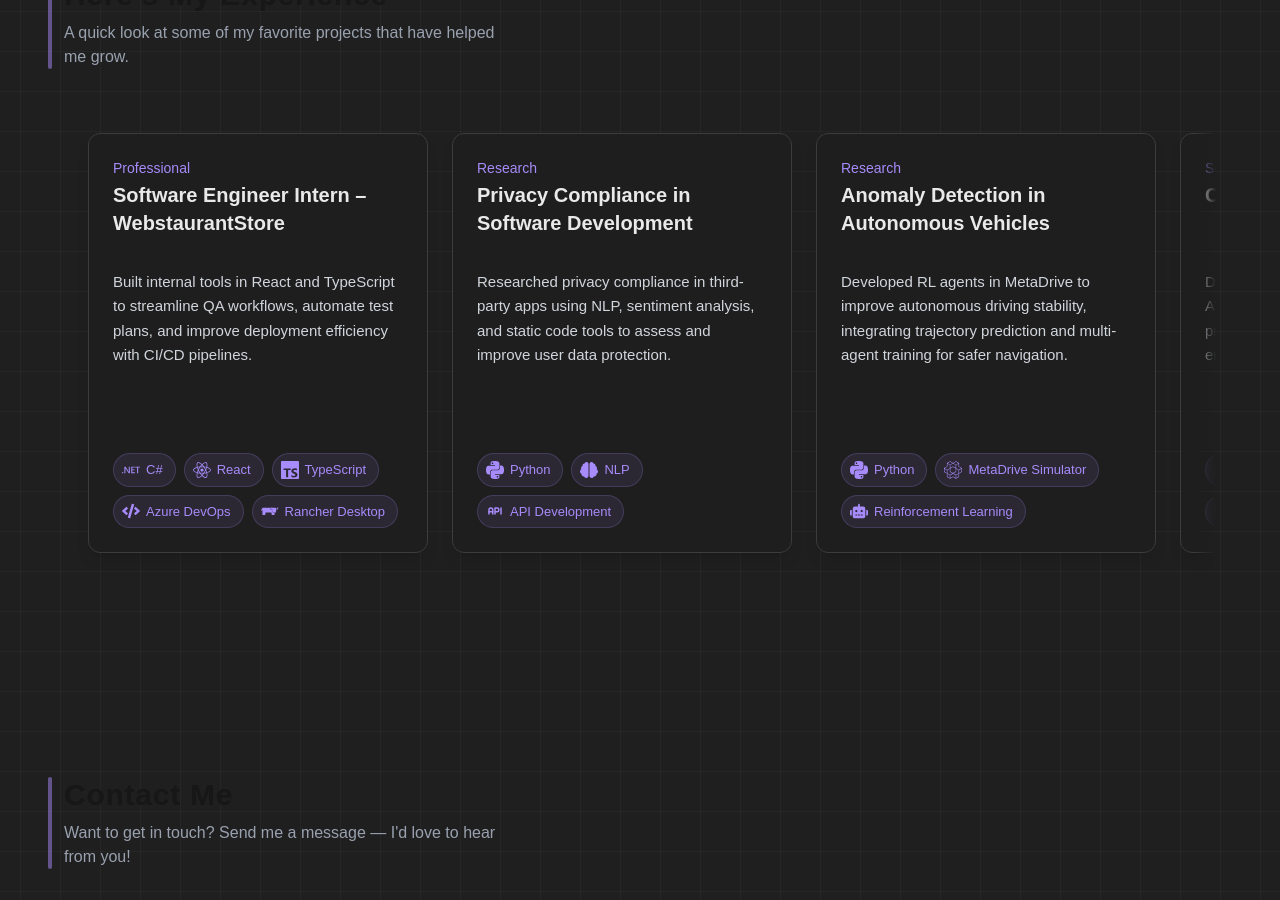
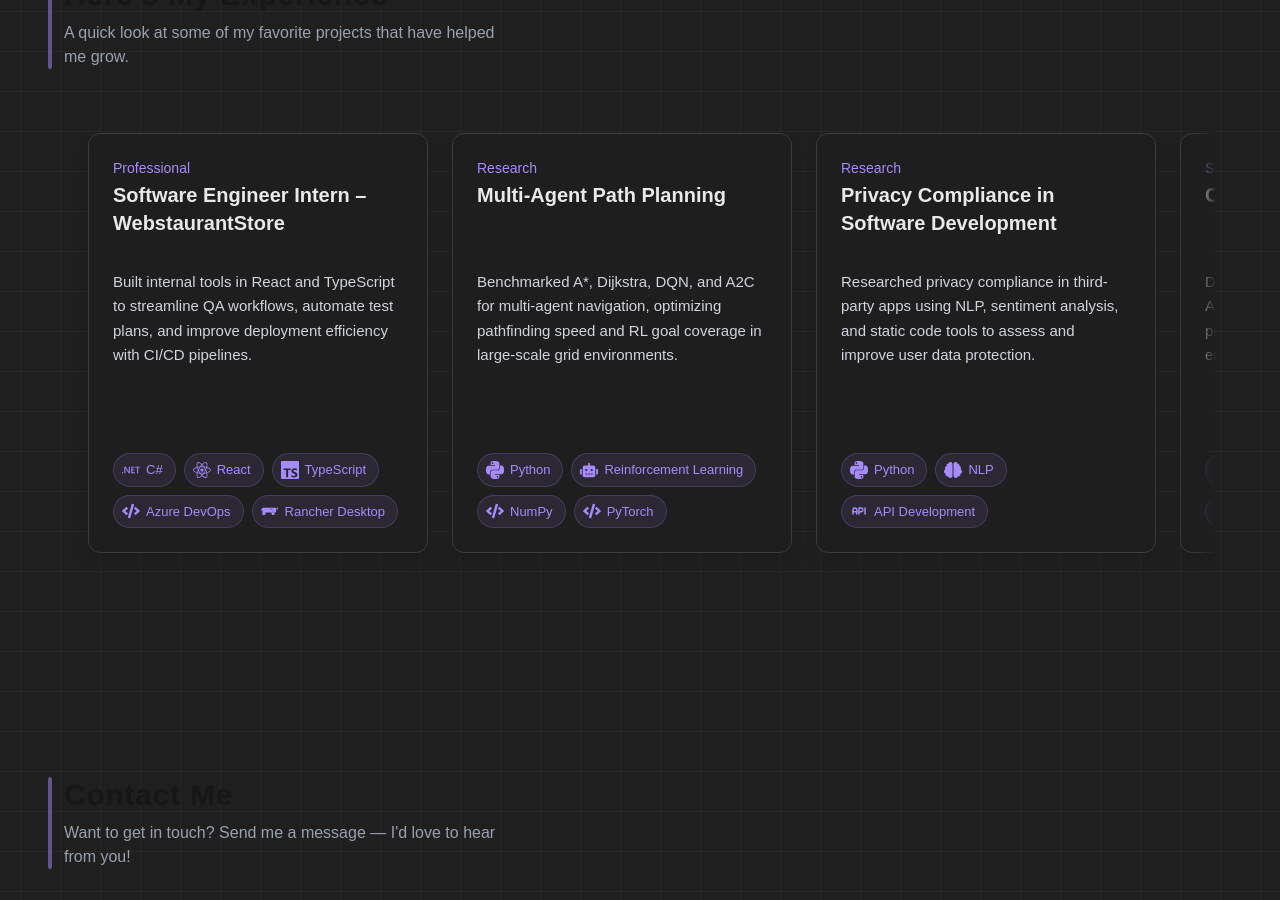
Before and after one commit to treyisrael7/portfolio, a Next.js app: page / in a window 1280 px wide. Shown: the part 1662-2562 px from the top of the page. Built offline with nearby package versions, Linux system fonts and the light colour scheme; grey boxes are pictures that could not be loaded.

Commit message:
experience update

```diff
--- a/components/experience/experienceData.js
+++ b/components/experience/experienceData.js
@@ -7,18 +7,18 @@ export const experiences = [
     tech: ["C#", "React", "TypeScript", "Azure DevOps", "Rancher Desktop"],
   },
   {
+    title: "Multi-Agent Path Planning",
+    date: "Research",
+    description:
+      "Benchmarked A*, Dijkstra, DQN, and A2C for multi-agent navigation, optimizing pathfinding speed and RL goal coverage in large-scale grid environments.",
+    tech: ["Python", "Reinforcement Learning", "NumPy", "PyTorch"],
+  },
+  {
     title: "Privacy Compliance in Software Development",
     date: "Research",
     description:
       "Researched privacy compliance in third-party apps using NLP, sentiment analysis, and static code tools to assess and improve user data protection.",
     tech: ["Python", "NLP", "API Development"],
-  },
-  {
-    title: "Anomaly Detection in Autonomous Vehicles",
-    date: "Research",
-    description:
-      "Developed RL agents in MetaDrive to improve autonomous driving stability, integrating trajectory prediction and multi-agent training for safer navigation.",
-    tech: ["Python", "MetaDrive Simulator", "Reinforcement Learning"],
   },
   {
     title: "CUSports API",
```
